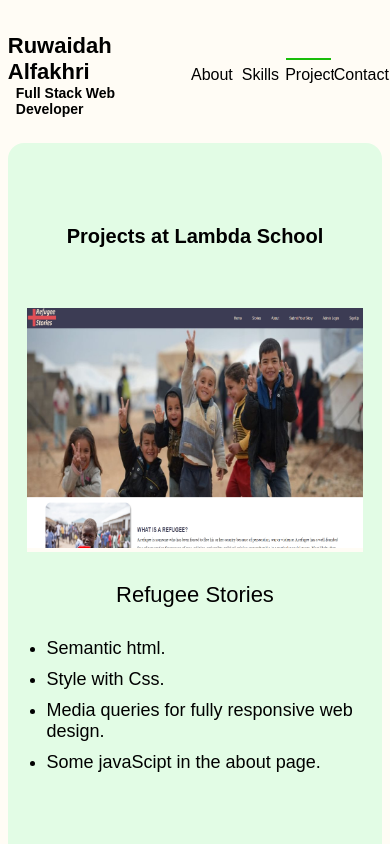
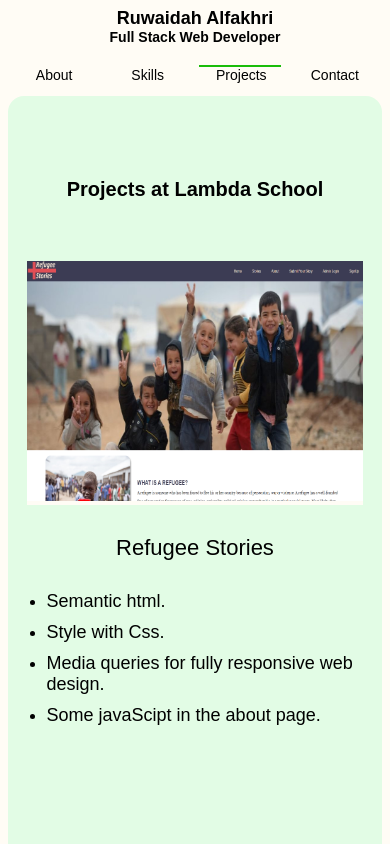
Before and after one commit to Ruwaidah/my-portfolio, a React (Create React App) app: page /projects in a window 390 px wide. Shown: the top 844 px of the page. Built offline with nearby package versions, Linux system fonts and the light colour scheme; a web font is replaced by a local one.

Commit message:
responsive header

```diff
--- a/src/Components/Header/Header.css
+++ b/src/Components/Header/Header.css
@@ -450,3 +450,320 @@
     }
   }
 }
+
+@media (max-width: 700px) {
+  .header-com {
+    height: 10vh;
+  }
+  .header-com .myname-header {
+    width: 40%;
+  }
+
+  .header-com .myname-header h3 {
+    font-size: 1.8rem;
+  }
+
+  .header-com .myname-header h6 {
+    font-size: 1.4rem;
+    padding-left: 2px;
+  }
+
+  .nav-links {
+    width: 54%;
+    height: 4vh;
+    justify-content: flex-end;
+  }
+  .nav-links div {
+    width: 26%;
+  }
+  .nav-links div a {
+    font-size: 1.4rem;
+    margin-right: 1px;
+  }
+
+  .aboutme {
+    left: 5%;
+  }
+
+  .projects {
+    left: 52.5%;
+  }
+
+  .contactme {
+    left: 78%;
+    /* animation: contactMe 1s ease-out forwards; */
+  }
+
+  .skills {
+    left: 30%;
+  }
+
+  @keyframes aboutMe {
+    0% {
+      width: 0;
+      background: hsl(312, 100%, 99%);
+      /* box-shadow:  hsl(315, 93%, 61%) 1px 1px 7px 1px; */
+    }
+    20% {
+      background: hsl(313, 92%, 86%);
+    }
+    40% {
+      background: hsl(313, 96%, 81%);
+    }
+    60% {
+      background: hsl(313, 87%, 79%);
+    }
+    80% {
+      background: hsl(313, 90%, 62%);
+    }
+    100% {
+      width: 21%;
+      background: hsl(315, 93%, 52%);
+      /* box-shadow:  hsl(315, 93%, 61%) 1px 1px 7px 1px;} */
+    }
+  }
+
+  @keyframes contactMe {
+    0% {
+      width: 0;
+      background: hsl(312, 100%, 99%);
+      /* box-shadow:  hsl(315, 93%, 61%) 1px 1px 7px 1px; */
+    }
+    20% {
+      background: hsl(219, 69%, 82%);
+    }
+    40% {
+      background: hsl(218, 84%, 80%);
+    }
+    60% {
+      background: hsl(218, 100%, 73%);
+    }
+    80% {
+      background: hsl(218, 84%, 70%);
+    }
+    100% {
+      width: 20%;
+      background: hsl(218, 76%, 53%);
+    }
+  }
+
+  @keyframes projectsMe {
+    0% {
+      width: 0;
+      background: hsl(104, 32%, 88%);
+      /* box-shadow:  hsl(315, 93%, 61%) 1px 1px 7px 1px; */
+    }
+    20% {
+      background: hsl(117, 76%, 88%);
+    }
+    40% {
+      background: hsl(93, 54%, 64%);
+    }
+    60% {
+      background: hsl(115, 64%, 70%);
+    }
+    80% {
+      background: hsl(110, 57%, 54%);
+    }
+    100% {
+      width: 22%;
+      background: hsl(115, 90%, 39%);
+      /* box-shadow:  hsl(315, 93%, 61%) 1px 1px 7px 1px;} */
+    }
+  }
+}
+
+@media (max-width: 500px) {
+  .header-com {
+    height: auto;
+    flex-direction: column;
+  }
+  .header-com .myname-header {
+    width: 100%;
+    margin-bottom: 20px;
+  }
+
+  .header-com .myname-header h3 {
+    font-size: 1.8rem;
+    text-align: center;
+  }
+
+  .header-com .myname-header h6 {
+    font-size: 1.4rem;
+    padding: 0;
+    text-align: center;
+  }
+
+  .nav-links {
+    width: 100%;
+    height: 2.5vh;
+    margin-bottom: 10px;
+    justify-content: space-between;
+  }
+  .nav-links div {
+    width: 26%;
+  }
+  /*
+  .nav-links div a {
+    font-size: 1.4rem;
+    margin-right: 1px;
+  } */
+
+  .aboutme {
+    left: 2%;
+  }
+
+  .projects {
+    left: 52.5%;
+  }
+
+  .contactme {
+    left: 78%;
+    /* animation: contactMe 1s ease-out forwards; */
+  }
+
+  .skills {
+    left: 28%;
+  }
+
+  @keyframes aboutMe {
+    0% {
+      width: 0;
+      background: hsl(312, 100%, 99%);
+      /* box-shadow:  hsl(315, 93%, 61%) 1px 1px 7px 1px; */
+    }
+    20% {
+      background: hsl(313, 92%, 86%);
+    }
+    40% {
+      background: hsl(313, 96%, 81%);
+    }
+    60% {
+      background: hsl(313, 87%, 79%);
+    }
+    80% {
+      background: hsl(313, 90%, 62%);
+    }
+    100% {
+      width: 21%;
+      background: hsl(315, 93%, 52%);
+      /* box-shadow:  hsl(315, 93%, 61%) 1px 1px 7px 1px;} */
+    }
+  }
+
+  @keyframes contactMe {
+    0% {
+      width: 0;
+      background: hsl(312, 100%, 99%);
+      /* box-shadow:  hsl(315, 93%, 61%) 1px 1px 7px 1px; */
+    }
+    20% {
+      background: hsl(219, 69%, 82%);
+    }
+    40% {
+      background: hsl(218, 84%, 80%);
+    }
+    60% {
+      background: hsl(218, 100%, 73%);
+    }
+    80% {
+      background: hsl(218, 84%, 70%);
+    }
+    100% {
+      width: 20%;
+      background: hsl(218, 76%, 53%);
+    }
+  }
+
+  @keyframes projectsMe {
+    0% {
+      width: 0;
+      background: hsl(104, 32%, 88%);
+      /* box-shadow:  hsl(315, 93%, 61%) 1px 1px 7px 1px; */
+    }
+    20% {
+      background: hsl(117, 76%, 88%);
+    }
+    40% {
+      background: hsl(93, 54%, 64%);
+    }
+    60% {
+      background: hsl(115, 64%, 70%);
+    }
+    80% {
+      background: hsl(110, 57%, 54%);
+    }
+    100% {
+      width: 20%;
+      background: hsl(115, 90%, 39%);
+      /* box-shadow:  hsl(315, 93%, 61%) 1px 1px 7px 1px;} */
+    }
+  }
+}
+
+@media (max-width: 400px) {
+  .aboutme {
+    left: 2%;
+  }
+
+  .projects {
+    left: 51%;
+  }
+
+  .contactme {
+    left: 76%;
+  }
+
+  .skills {
+    left: 28%;
+  }
+
+  @keyframes contactMe {
+    0% {
+      width: 0;
+      background: hsl(312, 100%, 99%);
+      /* box-shadow:  hsl(315, 93%, 61%) 1px 1px 7px 1px; */
+    }
+    20% {
+      background: hsl(219, 69%, 82%);
+    }
+    40% {
+      background: hsl(218, 84%, 80%);
+    }
+    60% {
+      background: hsl(218, 100%, 73%);
+    }
+    80% {
+      background: hsl(218, 84%, 70%);
+    }
+    100% {
+      width: 22%;
+      background: hsl(218, 76%, 53%);
+    }
+  }
+
+  @keyframes projectsMe {
+    0% {
+      width: 0;
+      background: hsl(104, 32%, 88%);
+      /* box-shadow:  hsl(315, 93%, 61%) 1px 1px 7px 1px; */
+    }
+    20% {
+      background: hsl(117, 76%, 88%);
+    }
+    40% {
+      background: hsl(93, 54%, 64%);
+    }
+    60% {
+      background: hsl(115, 64%, 70%);
+    }
+    80% {
+      background: hsl(110, 57%, 54%);
+    }
+    100% {
+      width: 22%;
+      background: hsl(115, 90%, 39%);
+      /* box-shadow:  hsl(315, 93%, 61%) 1px 1px 7px 1px;} */
+    }
+  }
+}
```
